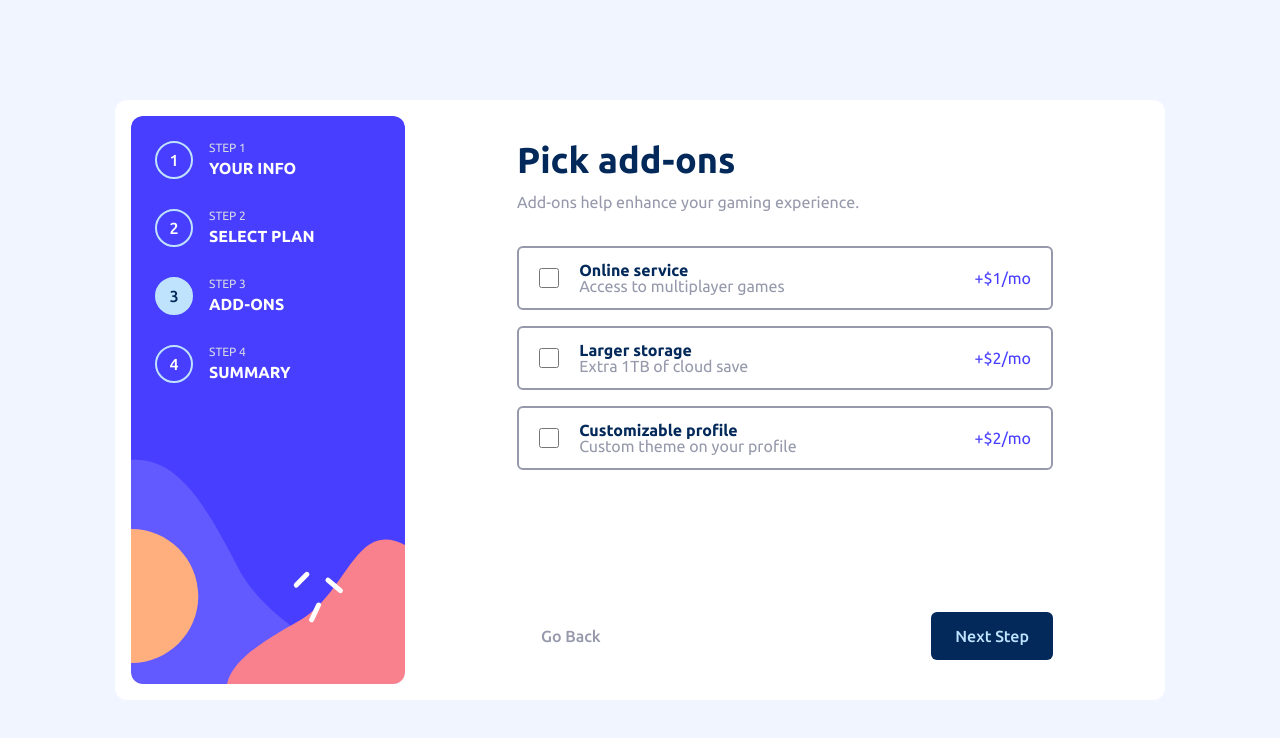
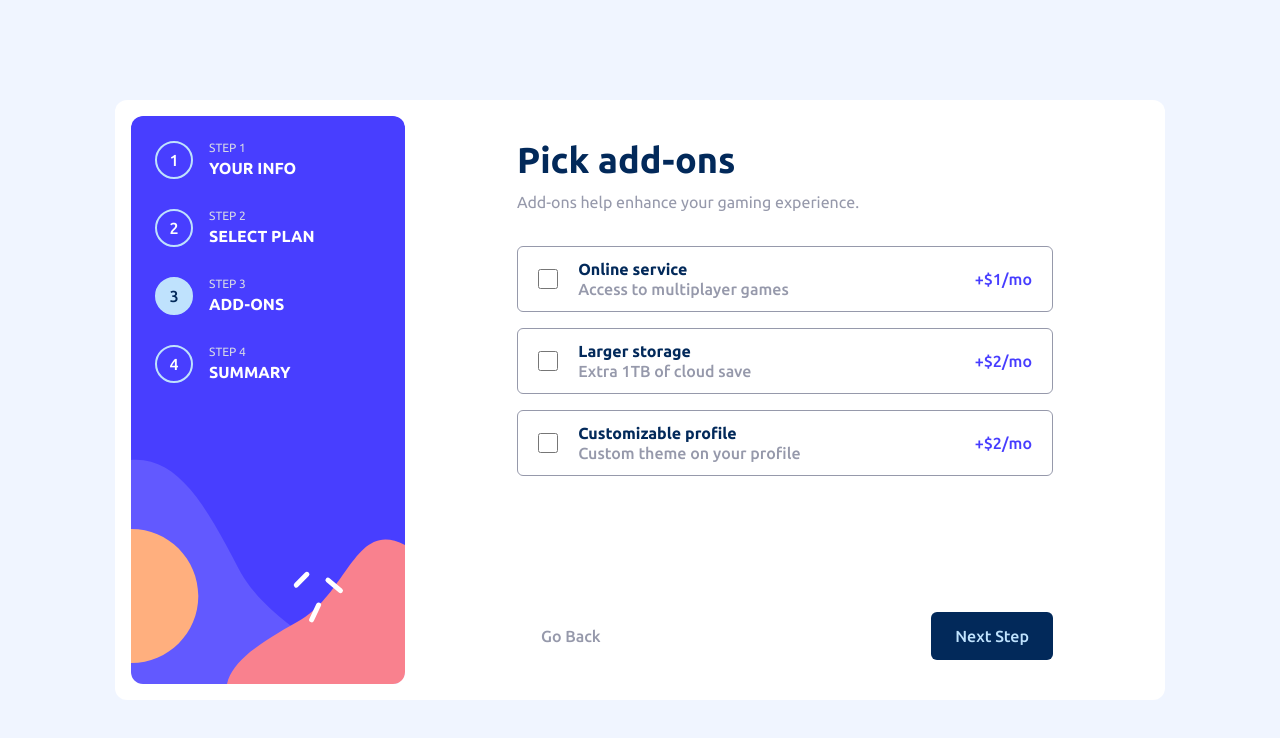
Before and after one commit to deepak-kr-patra/multi-step-form, a React (Create React App) app: page / in a window 1280 px wide. Shown: the top 738 px of the page. Built offline with nearby package versions, Linux system fonts and the light colour scheme.

Commit message:
some last changes in AddOns and AddOnsCardsSection

```diff
--- a/src/App.css
+++ b/src/App.css
@@ -127,7 +127,7 @@
 
 /* form CSS */
 .personalInfoInput {
-    border: 2px solid var(--purple-200);
+    border: 1px solid var(--purple-200);
     color: var(--blue-950);
     font-weight: 700;
     border-radius: 6px;
@@ -135,7 +135,7 @@
 
 .personalInfoInput:focus {
     outline: transparent;
-    border: 2px solid var(--purple-600);
+    border: 1px solid var(--purple-600);
 }
 
 .showRedBorder {
@@ -190,7 +190,7 @@ form label {
 
 .planCard {
     display: flex;
-    border: 2px solid var(--purple-200);
+    border: 1px solid var(--purple-200);
     border-radius: 6px;
     padding: 14px;
     gap: 10px;
@@ -208,7 +208,7 @@ form label {
 
 .planCard:hover,
 .selectedCard {
-    border: 2px solid var(--purple-600);
+    border: 1px solid var(--purple-600);
 }
 
 .selectedCard {
@@ -253,7 +253,7 @@ form label {
     width: 100%;
     padding: 14px 20px;
     border-radius: 6px;
-    border: 2px solid var(--grey-500);
+    border: 1px solid var(--grey-500);
     display: flex;
     justify-content: center;
     align-items: center;
@@ -268,11 +268,21 @@ form label {
 
 .addOnCard:hover,
 .selectedAddOnCard {
-    border: 2px solid var(--purple-600);
+    border: 1px solid var(--purple-600);
 }
 
 .selectedAddOnCard {
     background-color: var(--blue-100);
+}
+
+.addOnCardText {
+    font-size: 12px;
+    line-height: 12px;
+
+    @media (min-width: 640px) {
+        font-size: 16px;
+        line-height: 16px;
+    }
 }
 
 .addOnCheckBox {
--- a/src/components/AddOns.jsx
+++ b/src/components/AddOns.jsx
@@ -9,7 +9,6 @@ const AddOns = () => {
 
     const handleNext = () => {
         setStepNumber(stepNumber + 1);
-        // console.log(selectedAddOns);
     }
 
     return (
--- a/src/components/AddOnsCardsSection.jsx
+++ b/src/components/AddOnsCardsSection.jsx
@@ -6,7 +6,7 @@ const AddOnsCardsSection = () => {
 
     const { selectedAddOns, setSelectedAddOns } = useAccountSetupState();
 
-    const selectAddOn = (id) => {
+    const toggleAddOn = (id) => {
         setSelectedAddOns(
             selectedAddOns.includes(id)
                 ? selectedAddOns.filter((item) => item !== id)
@@ -23,63 +23,60 @@ const AddOnsCardsSection = () => {
             <label
                 id="onlineService"
                 className={`addOnCard ${selectedAddOns.includes('onlineService') ? 'selectedAddOnCard' : ''}`}
-                // onClick={() => selectAddOn('onlineService')}
             >
                 <input
                     type="checkbox"
                     className="addOnCheckBox"
                     checked={selectedAddOns.includes('onlineService')}
-                    onChange={() => selectAddOn('onlineService')}
+                    onChange={() => toggleAddOn('onlineService')}
                 />
                 <div className="w-full flex justify-between items-center">
-                    <div>
-                        <h3 className="text-xs sm:text-[16px] text-[var(--blue-950)] font-bold">Online service</h3>
-                        <p className="text-xs sm:text-[16px] text-[var(--grey-500)]">Access to multiplayer games</p>
+                    <div className="flex flex-col gap-1">
+                        <h3 className="addOnCardText text-[var(--blue-950)] font-bold">Online service</h3>
+                        <p className="addOnCardText text-[var(--grey-500)] font-medium">Access to multiplayer games</p>
                     </div>
                     <div>
-                        <span className="text-xs sm:text-[16px] text-[var(--purple-600)]">+$1/mo</span>
+                        <span className="addOnCardText text-[var(--purple-600)] font-medium">+$1/mo</span>
                     </div>
                 </div>
             </label>
             <label
                 id="largerStorage"
                 className={`addOnCard ${selectedAddOns.includes('largerStorage') ? 'selectedAddOnCard' : ''}`}
-                // onClick={() => selectAddOn('largerStorage')}
             >
                 <input
                     type="checkbox"
                     className="addOnCheckBox"
                     checked={selectedAddOns.includes('largerStorage')}
-                    onChange={() => selectAddOn('largerStorage')}
+                    onChange={() => toggleAddOn('largerStorage')}
                 />
                 <div className="w-full flex justify-between items-center">
-                    <div>
-                        <h3 className="text-xs sm:text-[16px] text-[var(--blue-950)] font-bold">Larger storage</h3>
-                        <p className="text-xs sm:text-[16px] text-[var(--grey-500)]">Extra 1TB of cloud save</p>
+                    <div className="flex flex-col gap-1">
+                        <h3 className="addOnCardText text-[var(--blue-950)] font-bold">Larger storage</h3>
+                        <p className="addOnCardText text-[var(--grey-500)] font-medium">Extra 1TB of cloud save</p>
                     </div>
                     <div>
-                        <span className="text-xs sm:text-[16px] text-[var(--purple-600)]">+$2/mo</span>
+                        <span className="addOnCardText text-[var(--purple-600)] font-medium">+$2/mo</span>
                     </div>
                 </div>
             </label>
             <label
                 id="customizableProfile"
                 className={`addOnCard ${selectedAddOns.includes('customizableProfile') ? 'selectedAddOnCard' : ''}`}
-                // onClick={() => selectAddOn('customizableProfile')}
             >
                 <input
                     type="checkbox"
                     className="addOnCheckBox"
                     checked={selectedAddOns.includes('customizableProfile')}
-                    onChange={() => selectAddOn('customizableProfile')}
+                    onChange={() => toggleAddOn('customizableProfile')}
                 />
                 <div className="w-full flex justify-between items-center">
-                    <div>
-                        <h3 className="text-xs sm:text-[16px] text-[var(--blue-950)] font-bold">Customizable profile</h3>
-                        <p className="text-xs sm:text-[16px] text-[var(--grey-500)]">Custom theme on your profile</p>
+                    <div className="flex flex-col gap-1">
+                        <h3 className="addOnCardText text-[var(--blue-950)] font-bold">Customizable profile</h3>
+                        <p className="addOnCardText text-[var(--grey-500)] font-medium">Custom theme on your profile</p>
                     </div>
                     <div>
-                        <span className="text-xs sm:text-[16px] text-[var(--purple-600)]">+$2/mo</span>
+                        <span className="addOnCardText text-[var(--purple-600)] font-medium">+$2/mo</span>
                     </div>
                 </div>
             </label>
```
